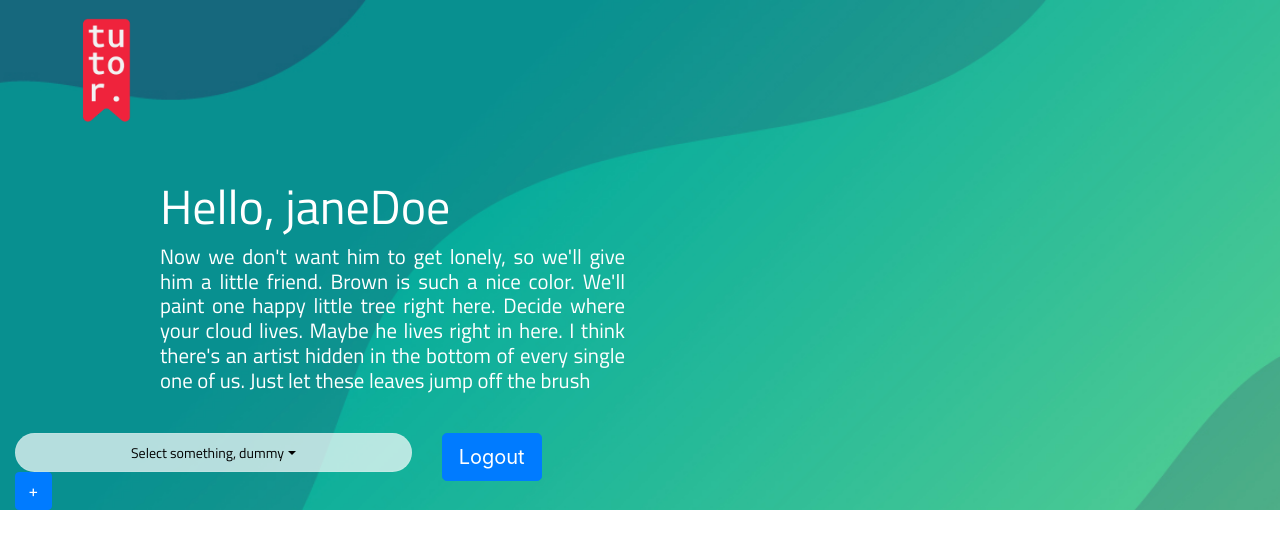
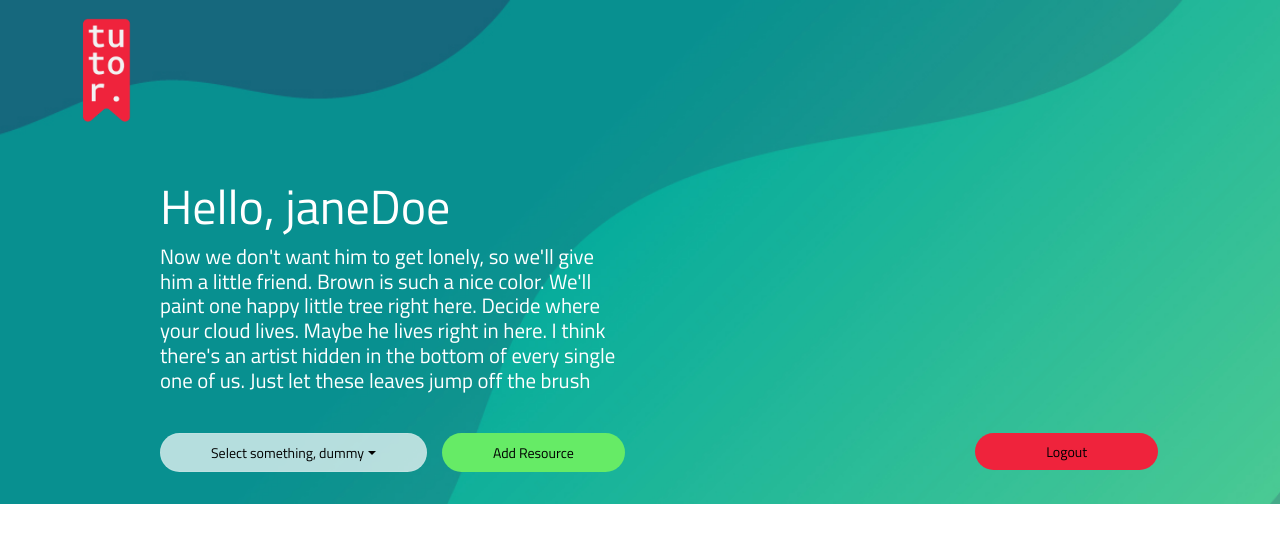
Before and after one commit to eduardomonforte/tutor, a React (Create React App) app in the folder client/: page /Dashboard in a window 1280 px wide. Shown: the top 560 px of the page. Built offline with nearby package versions, Linux system fonts and the light colour scheme.

Commit message:
dashboard buttons

```diff
--- a/client/src/components/Dashboard/Dashboard.css
+++ b/client/src/components/Dashboard/Dashboard.css
@@ -6,19 +6,16 @@
     background-image: url("/assets/top-image.jpg");
     position: relative;
     background-size: cover;
-    background-position: top center;
+    background-position: top left;
     padding-bottom: 0;
     padding-top: 0;
 }
 
-.show-grid {
-    margin-left: 8em;
-}
-
 .tag-image {
     float: right;
-    padding-left: 5em;
-    height: 100%;
+    margin-right: 4em;
+    height: 90%;
+    margin-bottom:2em;
 }
 
 @media only screen and (max-width: 1300px) {
@@ -27,26 +24,63 @@
     }
 }
 
-/* .col-5 {
-    padding-left:2em;
-} */
+.col-4 {
+    padding-top: 0;
+    padding-bottom:2em;
+    padding-left:10em;
+    padding-right:0;
+}
+
+.Add-resource {
+    border-radius:20px;
+    float: right;
+    background-color:#66eb66 !important;
+}
+
+.Add-resource:hover {
+    background: #66eb66 !important;
+    position:relative;
+    -webkit-box-shadow:0 1px 4px rgba(0, 0, 0, 0.3), 0 0 40px rgba(0, 0, 0, 0.1);
+    -moz-box-shadow:0 1px 4px rgba(0, 0, 0, 0.3), 0 0 40px rgba(0, 0, 0, 0.1);
+    box-shadow:0 1px 4px rgba(0, 0, 0, 0.3), 0 0 40px rgba(0, 0, 0, 0.1);
+    cursor: pointer;
+}
+
+.Add-resource:focus,
+.Add-resource:active {
+    background: #66eb66 !important;
+    outline: none !important;
+    transform: translate(1px, 1px);
+}
+
+.logout-button.btn.btn-secondary.btn-block.btn-lg {
+    float: right !important;
+    background: #ef233c !important;
+    border: none;
+    border-radius: 20px;
+    font-family: 'Titillium Web', sans-serif;
+}
+
+.logout-button.btn.btn-secondary.btn-block.btn-lg:hover {
+    background: #ef233c !important;
+    position:relative;
+    -webkit-box-shadow:0 1px 4px rgba(0, 0, 0, 0.3), 0 0 40px rgba(0, 0, 0, 0.1);
+    -moz-box-shadow:0 1px 4px rgba(0, 0, 0, 0.3), 0 0 40px rgba(0, 0, 0, 0.1);
+    box-shadow:0 1px 4px rgba(0, 0, 0, 0.3), 0 0 40px rgba(0, 0, 0, 0.1);
+    cursor: pointer;
+}
+
+.logout-button.btn.btn-secondary.btn-block.btn-lg:focus,
+.logout-button.btn.btn-secondary.btn-block.btn-lg:active {
+    background: #ef233c !important;
+    outline: none !important;
+    transform: translate(1px, 1px);
+}
 
 .row {
     margin-left: 0;
     margin-right: 0;
 }
-
-/* .col-6 {
-    padding-top: 2.5em;
-    padding-bottom:2em;
-    padding-left:10em;
-} */
-
-/* .login {
-    margin-top:15px;
-    margin-left:0;
-} */
-
 
 .button:active {
     background: #ef233c;
@@ -70,29 +104,20 @@ p {
     color: black !important;
 }
 
-/* .roadmap {
-    font-family: 'Titillium Web', sans-serif;
-    font-weight: 600;
-    color: black;
-    font-size: 2em;
+.card-deck {
+    margin: 3em;
+    margin-bottom: 2em;
+}
+.card {
+    background-color: rgb(248, 248, 248);
     float: left;
-    display: flex;
-    justify-content: center;
-    align-items: center;
-    padding-bottom: 15px;
-    padding-left:3em;
-    padding-right:3em;
+    padding-bottom: 0;
+    margin-top: 1rem;
+    transition: all .2s ease-in-out;
+    border: 0;
 }
 
-.roadmap-description{
-    font-family: 'Titillium Web', sans-serif;
-    font-size: 1.3em;
-    color: black;
-    padding-left: 3em;
-    padding-right: 3em;
-} */
-
-.card-deck {
+/* .card-deck {
     margin: 3em;
     margin-bottom: 2em;
     align-items: top;
@@ -108,7 +133,7 @@ p {
     margin-top: 1rem;
     transition: all .2s ease-in-out;
     border: 0;
-}
+} */
 
 .icon-row {
     margin-left:2em;
--- a/client/src/components/Dashboard/Dashboard.jsx
+++ b/client/src/components/Dashboard/Dashboard.jsx
@@ -130,7 +130,7 @@ class Dashboard extends Component {
             <Container fluid>
                 <Jumbotron fluid>
                     <Navbar />
-                    <Row className="show-grid text-justify">
+                    <Row className="show-grid">
                         <Col xs={6} >
                             <h1>Hello, janeDoe</h1>
                             <h2>Now we don't want him to get lonely, so we'll give him a little friend. Brown is such a nice color. We'll paint one happy little tree right here. Decide where your cloud lives. Maybe he lives right in here. I think there's an artist hidden in the bottom of every single one of us. Just let these leaves jump off the brush</h2>
@@ -140,14 +140,14 @@ class Dashboard extends Component {
                         </Col>
                     </Row>
                     <Row>
-                        <Col xs={4}>
+                        <Col xs={4} className="dropdown">
                             <UserDropdown dropArray={this.state.dropArray} key={this.state.dropArray.index} subject={this.state.subject} whenClicked={this.whenClicked} />
-                            <Button size xs={2} className="Add-resource">+</Button>
                         </Col>
-                        <Col className="logout">
-                            {/* <Link to="/Autho"> */}
-                                <Button href="#" className="logout-button" size="lg">Logout</Button>
-                            {/* </Link> */}
+                        <Col xs={2}>
+                            <Button className="Add-resource" variant="secondary" size="lg" block>Add Resource</Button>
+                        </Col>
+                        <Col xs={{ span: 2, offset: 3 }}>
+                            <Button className="logout-button" variant="secondary" size="lg" block>Logout</Button>
                         </Col>
                     </Row>
                 </Jumbotron>
@@ -160,8 +160,7 @@ class Dashboard extends Component {
                     ))}
                 </Row>
                 <Row>
-                    <Col xs={12}>
-                        <CardDeck style={{ display: 'flex', justifyContent: 'center', alignItems: 'top' }}>
+                    <CardDeck style={{ display: 'flex', justifyContent: 'center', alignItems: 'top', width: '100%' }}>
                         {this.state.resources.map(resource => (
                             <ResourceCard
                                 key={resource.id}
@@ -171,7 +170,6 @@ class Dashboard extends Component {
                             />
                         ))}
                     </CardDeck>
-                    </Col>
                 </Row>
                 <Footer />
             </Container >
--- a/client/src/components/Home/Home.css
+++ b/client/src/components/Home/Home.css
@@ -6,17 +6,9 @@
     background-image: url("/assets/top-image.jpg");
     position: relative;
     background-size: cover;
-    background-position: top center;
+    background-position: top left;
     padding-bottom: 0;
     padding-top: 0;
-}
-
-.show-grid {
-    margin-left: 8em;
-}
-
-.col-5 {
-    padding-left:2em;
 }
 
 .coding-hands {
@@ -58,19 +50,19 @@
 .rogue-text {
     font-family: 'Titillium Web', sans-serif;
     color: White !important;
+    font-size:12px;
     text-align: justify;
 }
 
-.login-button {
-    background: #ef233c;
+.login-button.btn.btn-secondary.btn-block.btn-lg {
+    background: #ef233c !important;
     border: none;
     border-radius: 20px;
     font-family: 'Titillium Web', sans-serif;
-    font-size: 1.3em;
 }
 
-.login-button:hover {
-    background: #ef233c;
+.login-button.btn.btn-secondary.btn-block.btn-lg:hover {
+    background: #ef233c !important;
     position:relative;
     -webkit-box-shadow:0 1px 4px rgba(0, 0, 0, 0.3), 0 0 40px rgba(0, 0, 0, 0.1);
     -moz-box-shadow:0 1px 4px rgba(0, 0, 0, 0.3), 0 0 40px rgba(0, 0, 0, 0.1);
@@ -78,8 +70,8 @@
     cursor: pointer;
 }
 
-.login-button:focus,
-.login-button:active {
+.login-button.btn.btn-secondary.btn-block.btn-lg:focus,
+.login-button.btn.btn-secondary.btn-block.btn-lg:active {
     background: #ef233c !important;
     outline: none !important;
     transform: translate(1px, 1px);
--- a/client/src/components/Home/Home.jsx
+++ b/client/src/components/Home/Home.jsx
@@ -17,7 +17,7 @@ class Home extends Component {
             <Container fluid>
                 <Jumbotron fluid>
                     <Navbar />
-                    <Row className="show-grid text-justify">
+                    <Row className="show-grid">
                         <Col xs={6} style={{ zIndex: '2' }}>
                             <h1>Hello, userName</h1>
                             <h2>Tutor is a <strong>powerful and interactive</strong> way of reinforcing your coding bootcamp knowledge.</h2><br />
@@ -26,7 +26,7 @@ class Home extends Component {
                             <Row className="login">
                                 <Col className="lets-go-btn">
                                     {/* <Link to="/Autho"> */}
-                                        <Button href="/Autho" className="login-button" size="lg" block>Let's Go!</Button>
+                                        <Button href="/Autho" variant ="secondary" className="login-button" size="lg" block>Let's Go!</Button>
                                     {/* </Link> */}
                                 </Col>
                                 <Col xs={7} className="disclaimer">
--- a/client/src/components/UserDropdown/UserDropdown.jsx
+++ b/client/src/components/UserDropdown/UserDropdown.jsx
@@ -1,5 +1,5 @@
 import React from "react";
-import { Dropdown, ButtonGroup, Button } from 'react-bootstrap';
+import { Dropdown } from 'react-bootstrap';
 import './UserDropdown.css';
 
 const UserDropdown = ({ dropArray, subject, whenClicked }) => {
```
Lines whose indentation alone changed are shown as unchanged.
